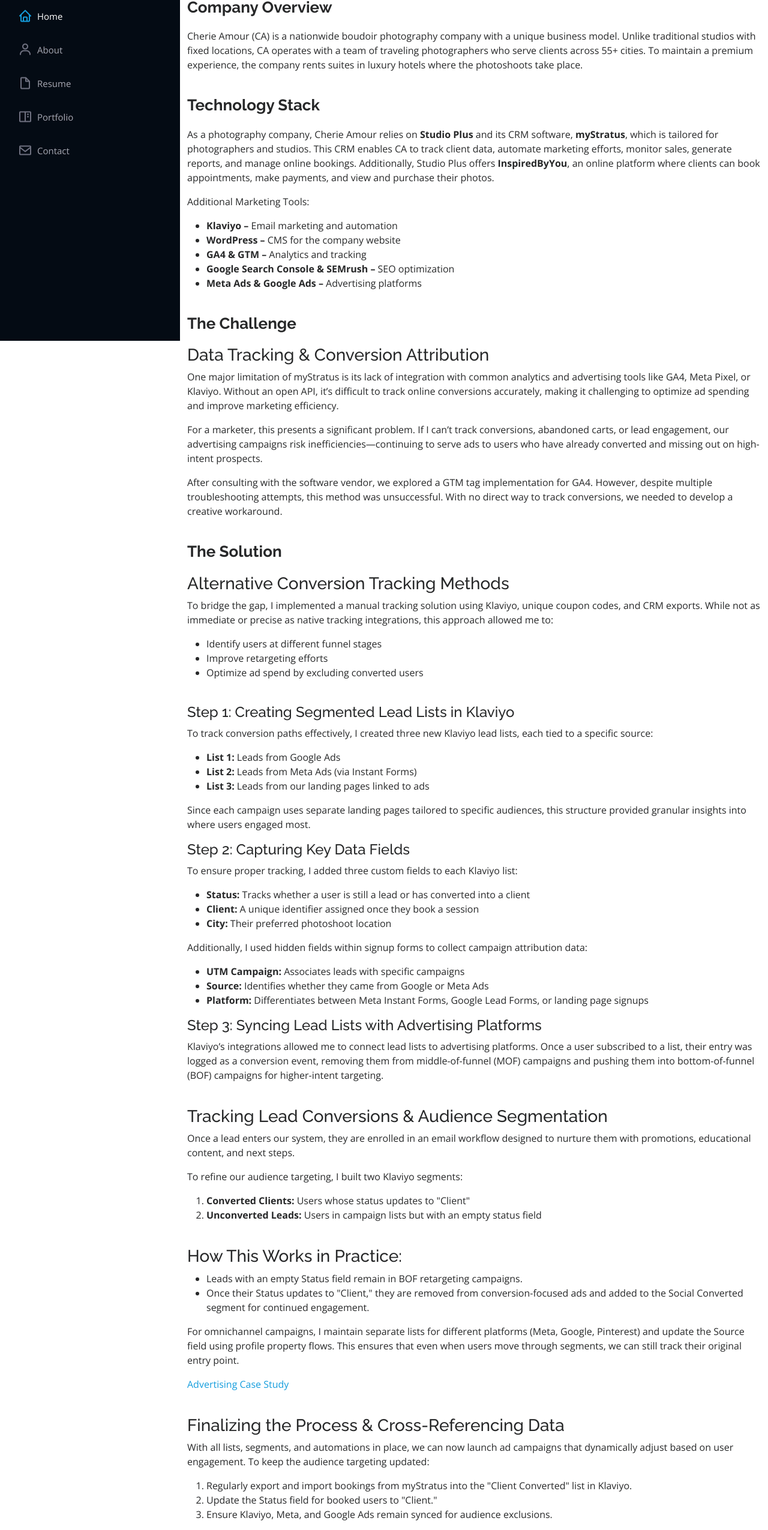
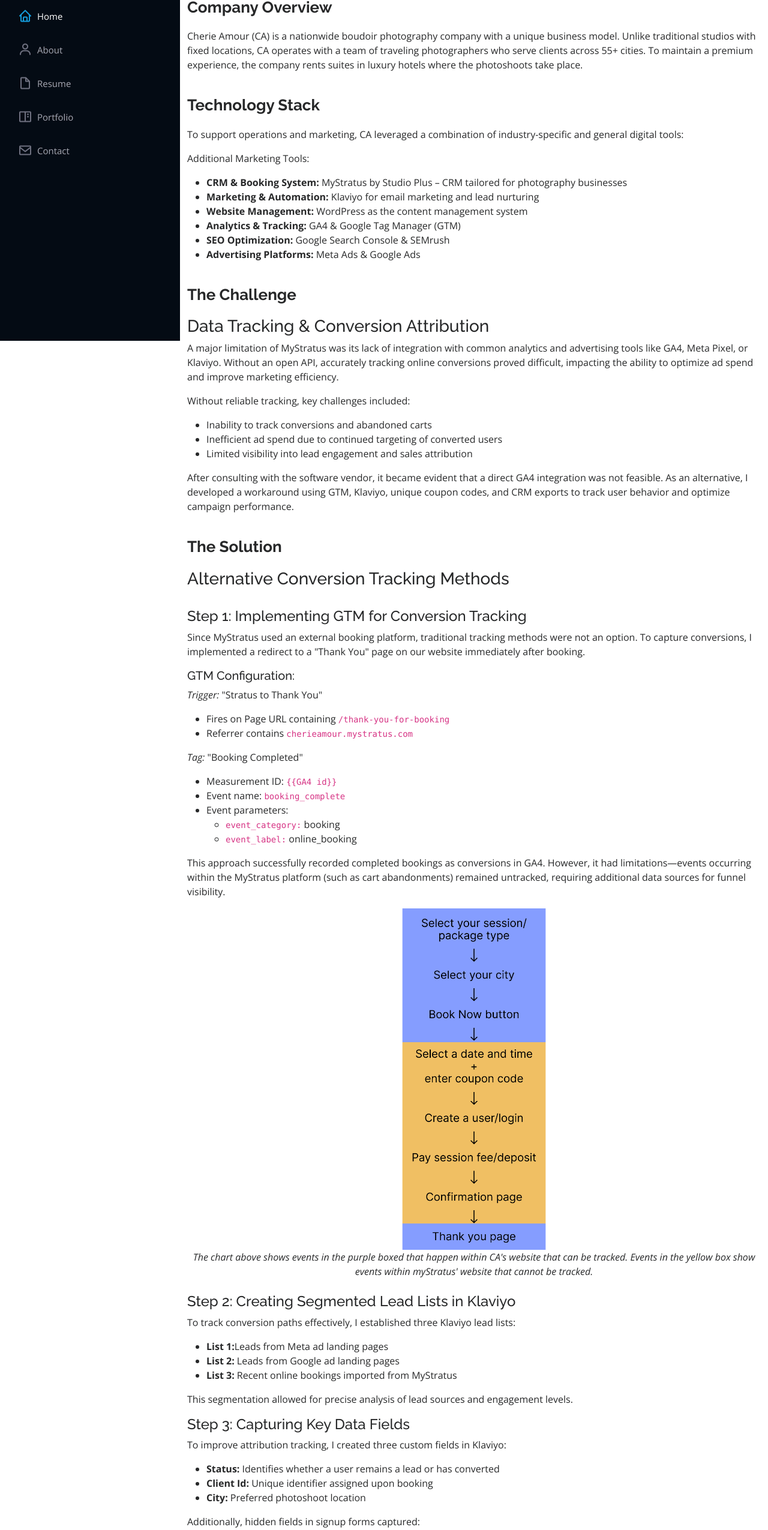
Before and after one commit to sharonv153/Portfolio, a plain HTML site: page Portfolio-Mktg-Ops.html in a window 1280 px wide. Shown: the part 232-2782 px from the top of the page at 60% size. Drawn offline with nearby package versions, Linux system fonts and the light colour scheme; some packages are replaced by stand-ins of ours.

Commit message:
Minor text updates

```diff
--- a/Portfolio-Mktg-Ops.html
+++ b/Portfolio-Mktg-Ops.html
@@ -135,123 +135,161 @@
               <br>
               <!--Section 2-->
               <h2>Technology Stack</h2>
-              <p>As a photography company, Cherie Amour relies on <b>Studio Plus</b> and its CRM software, <b>myStratus</b>, which is tailored for photographers and studios. This CRM enables CA to track client data, automate marketing efforts, monitor sales, generate reports, and manage online bookings. Additionally, Studio Plus offers <b>InspiredByYou</b>, an online platform where clients can book appointments, make payments, and view and purchase their photos.</p>
+              <p>To support operations and marketing, CA leveraged a combination of industry-specific and general digital tools:</p>
 
               <p>Additional Marketing Tools:</p>
               <ul>
-                <li><b>Klaviyo – </b>Email marketing and automation</li>
-                <li><b>WordPress – </b>CMS for the company website</li>
-                <li><b>GA4 & GTM – </b>Analytics and tracking</li>
-                <li><b>Google Search Console & SEMrush – </b>SEO optimization</li>
-                <li><b>Meta Ads & Google Ads – </b>Advertising platforms</li>
+                <li><b>CRM & Booking System:</b> MyStratus by Studio Plus – CRM tailored for photography businesses</li>
+                <li><b>Marketing & Automation:</b> Klaviyo for email marketing and lead nurturing</li>
+                <li><b>Website Management:</b> WordPress as the content management system</li>
+                <li><b>Analytics & Tracking:</b> GA4 & Google Tag Manager (GTM)</li>
+                <li><b>SEO Optimization:</b> Google Search Console & SEMrush</li>
+                <li><b>Advertising Platforms:</b> Meta Ads & Google Ads</li>
               </ul>
               <br>
               <!--Section 3-->
               <h2>The Challenge</h2>
               <h3>Data Tracking & Conversion Attribution</h3>
-              <p>One major limitation of myStratus is its lack of integration with common analytics and advertising tools like GA4, Meta Pixel, or Klaviyo. Without an open API, it’s difficult to track online conversions accurately, making it challenging to optimize ad spending and improve marketing efficiency.</p>
-              <p>For a marketer, this presents a significant problem. If I can’t track conversions, abandoned carts, or lead engagement, our advertising campaigns risk inefficiencies—continuing to serve ads to users who have already converted and missing out on high-intent prospects.</p>
-              <p>After consulting with the software vendor, we explored a GTM tag implementation for GA4. However, despite multiple troubleshooting attempts, this method was unsuccessful. With no direct way to track conversions, we needed to develop a creative workaround.</p>
+              <p>A major limitation of MyStratus was its lack of integration with common analytics and advertising tools like GA4, Meta Pixel, or Klaviyo. Without an open API, accurately tracking online conversions proved difficult, impacting the ability to optimize ad spend and improve marketing efficiency.</p>
+              <p>Without reliable tracking, key challenges included:</p>
+              <ul>
+                <li>Inability to track conversions and abandoned carts</li>
+                <li>Inefficient ad spend due to continued targeting of converted users</li>
+                <li>Limited visibility into lead engagement and sales attribution</li>
+              </ul>
+              <p>After consulting with the software vendor, it became evident that a direct GA4 integration was not feasible. As an alternative, I developed a workaround using GTM, Klaviyo, unique coupon codes, and CRM exports to track user behavior and optimize campaign performance.</p>
               <br>
               <!--Section 4-->
               <h2>The Solution</h2>
               <h3>Alternative Conversion Tracking Methods</h3>
-              <p>To bridge the gap, I implemented a manual tracking solution using Klaviyo, unique coupon codes, and CRM exports. While not as immediate or precise as native tracking integrations, this approach allowed me to:</p>
+              <br>
+
+              <h4>Step 1: Implementing GTM for Conversion Tracking</h4>
+              <p>Since MyStratus used an external booking platform, traditional tracking methods were not an option. To capture conversions, I implemented a redirect to a "Thank You" page on our website immediately after booking.</p>
+
+              <h5>GTM Configuration:</h5>
+              <p><em>Trigger:</em> "Stratus to Thank You"</p>
               <ul>
-                <li>Identify users at different funnel stages</li>
-                <li>Improve retargeting efforts</li>
-                <li>Optimize ad spend by excluding converted users</li>
+                <li>Fires on Page URL containing <code>/thank-you-for-booking</code></li>
+                <li>Referrer contains <code>cherieamour.mystratus.com</code></li>
               </ul>
+              <p><em>Tag:</em> "Booking Completed"</p>
+              <ul>
+                <li>Measurement ID: <code>{{GA4 id}}</code></li>
+                <li>Event name: <code>booking_complete</code></li>
+                <li>Event parameters:
+                  <ul>
+                    <li><code>event_category:</code> booking</li>
+                    <li><code>event_label:</code> online_booking</li>
+                  </ul>
+                </li>
+              </ul>
+              <p>This approach successfully recorded completed bookings as conversions in GA4. However, it had limitations—events occurring within the MyStratus platform (such as cart abandonments) remained untracked, requiring additional data sources for funnel visibility.</p>
+
+              <div style="text-align: center;">
+                <img src="assets/img/portfolio/Ads/OB Process.png" class="img-fluid portfolio-img-thirty" alt="Data flow diagram"></img>
+                <br>
+                <em>The chart above shows events in the purple boxed that happen within CA's website that can be tracked. Events in the yellow box show events within myStratus' website that cannot be tracked.</em>
+              </div>
               <br>
-              <!--Section 5-->
-              <h4>Step 1: Creating Segmented Lead Lists in Klaviyo</h4>
-              <p>To track conversion paths effectively, I created three new Klaviyo lead lists, each tied to a specific source:</p>
+
+              <h4>Step 2: Creating Segmented Lead Lists in Klaviyo</h4>
+              <p>To track conversion paths effectively, I established three Klaviyo lead lists:</p>
               <ul>
-                <li><b>List 1:</b> Leads from Google Ads</li>
-                <li><b>List 2:</b> Leads from Meta Ads (via Instant Forms)</li>
-                <li><b>List 3:</b> Leads from our landing pages linked to ads</li>
+                <li><b>List 1:</b>Leads from Meta ad landing pages</li>
+                <li><b>List 2:</b> Leads from Google ad landing pages</li>
+                <li><b>List 3:</b> Recent online bookings imported from MyStratus</li>
               </ul>
-              <p>Since each campaign uses separate landing pages tailored to specific audiences, this structure provided granular insights into where users engaged most.</p>
+              <p>This segmentation allowed for precise analysis of lead sources and engagement levels.</p>
 
-              <h4>Step 2: Capturing Key Data Fields</h4>
-              <p>To ensure proper tracking, I added three custom fields to each Klaviyo list:</p>
+              <h4>Step 3: Capturing Key Data Fields</h4>
+              <p>To improve attribution tracking, I created three custom fields in Klaviyo:</p>
               <ul>
-                <li><b>Status:</b> Tracks whether a user is still a lead or has converted into a client</li>
-                <li><b>Client:</b> A unique identifier assigned once they book a session</li>
-                <li><b>City:</b> Their preferred photoshoot location</li>
+                <li><b>Status:</b> Identifies whether a user remains a lead or has converted</li>
+                <li><b>Client Id:</b> Unique identifier assigned upon booking</li>
+                <li><b>City:</b> Preferred photoshoot location</li>
               </ul>
-              <p>Additionally, I used hidden fields within signup forms to collect campaign attribution data:</p>
+              <p>Additionally, hidden fields in signup forms captured:</p>
               <ul>
                 <li><b>UTM Campaign:</b> Associates leads with specific campaigns</li>
                 <li><b>Source:</b> Identifies whether they came from Google or Meta Ads</li>
-                <li><b>Platform:</b> Differentiates between Meta Instant Forms, Google Lead Forms, or landing page signups</li>
+                <li><b>Platform:</b> Differentiates between Instant Forms, Lead Forms, and landing page signups</li>
               </ul>
 
-              <h4>Step 3: Syncing Lead Lists with Advertising Platforms</h4>
-              <p>Klaviyo’s integrations allowed me to connect lead lists to advertising platforms. Once a user subscribed to a list, their entry was logged as a conversion event, removing them from middle-of-funnel (MOF) campaigns and pushing them into bottom-of-funnel (BOF) campaigns for higher-intent targeting.</p>
+              <h4>Step 4: Syncing Lead Lists with Advertising Platforms</h4>
+              <p>Klaviyo’s integrations enabled seamless syncing with Meta and Google Ads. Once a user subscribed, their entry triggered:</p>
+              <ul>
+                <li>Removal from middle-of-funnel (MOFU) campaigns</li>
+                <li>Inclusion in bottom-of-funnel (BOFU) campaigns for higher-intent targeting</li>
+              </ul>
+              <p>With lists and segments connected, I automated audience exclusions, ensuring that converted users no longer received conversion-focused ads.</p>
               <br>
 
               <h3>Tracking Lead Conversions & Audience Segmentation</h3>
-              <p>Once a lead enters our system, they are enrolled in an email workflow designed to nurture them with promotions, educational content, and next steps.</p>
+              <p>To dynamically update audience targeting, I established two segments for each lead list:</p>
+              <ul>
+                <li><b>Converted Clients:</b> Users whose Status field updated to "Client"</li>
+                <li><b>Unconverted Leads:</b> Users without a Status field update</li>
+              </ul>
 
-              <p>To refine our audience targeting, I built two Klaviyo segments:</p>
+              <p>With these segments, I could:</p>
               <ol>
-                <li><b>Converted Clients:</b> Users whose status updates to "Client"</li>
-                <li><b>Unconverted Leads:</b> Users in campaign lists but with an empty status field</li>
+                <li>Exclude converted users from ad campaigns</li>
+                <li>Enroll converted users into a nurturing email sequence</li>
+                <li>Build lookalike audiences for future prospecting</li>
               </ol>
               <br>
+                <div style="text-align: center;">
+                  <img src="assets/img/portfolio/Ads/Lead diagram.png" class="img-fluid portfolio-img-thirty" alt="Data flow diagram"></img>
+                  <br>
+                  <em>Data Flow from Lead to Client Status.</em>
+                </div>
+              <br>
 
-              <h3>How This Works in Practice:</h3>
+              <h3>Using the CAPI Method for Meta Ads</h3>
+              <p>To enhance accuracy, I implemented Meta’s Conversions API (CAPI) for direct data transfer from Klaviyo to Meta, enabling:</p>
               <ul>
-                <li>Leads with an empty Status field remain in BOF retargeting campaigns.</li>
-                <li>Once their Status updates to "Client," they are removed from conversion-focused ads and added to the Social Converted segment for continued engagement.</li>
+                <li>More precise event tracking</li>
+                <li>Reduced reliance on third-party cookies</li>
+                <li>Automated exclusion of converted users</li>
               </ul>
               <p>For omnichannel campaigns, I maintain separate lists for different platforms (Meta, Google, Pinterest) and update the Source field using profile property flows. This ensures that even when users move through segments, we can still track their original entry point.</p>
-
-              <p><a href="">Advertising Case Study</a></p>
               <br>
 
-              <h3>Finalizing the Process & Cross-Referencing Data</h3>
-              <p>With all lists, segments, and automations in place, we can now launch ad campaigns that dynamically adjust based on user engagement. To keep the audience targeting updated:</p>
+            <h2>Results & Key Takeaways</h2>
+              <h4>Pros:</h4>
               <ol>
-                <li>Regularly export and import bookings from myStratus into the "Client Converted" list in Klaviyo.</li>
-                <li>Update the Status field for booked users to "Client."</li>
-                <li>Ensure Klaviyo, Meta, and Google Ads remain synced for audience exclusions.</li>
+                <li>Enabled structured tracking despite CRM limitations</li>
+                <li>Improved segmentation and ad targeting</li>
+                <li>Supported omnichannel marketing by integrating multiple data sources</li>
+                <li>Leveraged Klaviyo’s automation capabilities</li>
               </ol>
 
+              <h4>Cons:</h4>
+              <ol>
+                <li>Required manual data uploads, increasing workload</li>
+                <li>Introduced a lag in conversion tracking, affecting real-time optimizations</li>
+                <li>Could not track abandoned carts within MyStratus</li>
+              </ol>
+
+              <h3>Final Process Implementation</h3>
+              <p>To maintain accurate data flow, I regularly:</p>
+              <ol>
+                <li>Exported recent online bookings from MyStratus</li>
+                <li>Updated the Status field for booked users in Klaviyo</li>
+                <li>Ensured sync between Klaviyo, Meta, and Google Ads for accurate audience targeting</li>
+              </ol>
+              <br>
               <div>
                 <img src="assets/img/portfolio/Mktg-Ops-Data-Flow.png" class="img-fluid" alt="Data flow diagram"></img>
+                <br>
                 <em>Diagram showing a simplified version of how data flows when using one advertsing channel with this workaround.</em>
               </div>
               <br>
 
-              <h4>Using the CAPI Method for Meta Ads</h4>
-              <p>By leveraging Meta’s Conversions API (CAPI), I automate conversion tracking. This method enables:</p>
-              <ul>
-                <li>Direct data transfer from Klaviyo to Meta</li>
-                <li>Better event tracking accuracy</li>
-                <li>Reduced reliance on third-party cookies</li>
-              </ul>
-              <p>To implement this, I configured Klaviyo to pass conversion data from the "Client Converted" list to Meta, signaling when a lead has become a customer. This prevents ads from being served to already-converted users, optimizing budget allocation.</p>
+              <p>Although not as seamless as a native integration, this approach significantly improved conversion tracking, audience segmentation, and budget efficiency. By strategically combining GTM, Klaviyo, and CAPI, I developed a data-driven marketing framework that enhanced campaign effectiveness within the constraints of a niche CRM.</p>
               <br>
-
-              <h3>Pros & Cons of This Workaround</h3>
-              <h4>Pros:</h4>
-              <ul>
-                <li>Provides a structured way to track leads and conversions without native integrations</li>
-                <li>Enables better segmentation and more precise ad targeting</li>
-                <li>Works well for omnichannel campaigns by integrating multiple data sources</li>
-                <li>Leverages Klaviyo’s extensive integrations for further automation</li>
-              </ul>
-              <h4>Cons:</h4>
-              <ul>
-                <li>Requires manual data uploads, making it time-consuming</li>
-                <li>Has a lag in conversion tracking, impacting real-time campaign adjustments</li>
-                <li>Does not track cart abandonments, limiting some remarketing efforts</li>
-              </ul>
-              <h3>Key Takeaways</h3>
-              <p>Although this workaround is not as seamless as a direct CRM-to-ad platform integration, it significantly improves conversion tracking, audience segmentation, and budget efficiency. By combining Klaviyo, custom lists, and CAPI, we ensure that our marketing campaigns remain data-driven and effective, even within the constraints of a niche CRM.</p>
-              <p>For more insights into how I optimize advertising and segmentation strategies, check out my <a href="">Advertising Case Study</a>.</p>
+              <p>For a deeper dive into campaign performance, refer to my <a href="Portfolio-Meta-Ads.html">Meta Advertising Case Study</a> on lead segmentation and ad targeting effectiveness.</p>
               <!--Section 6-->
 
 
```
